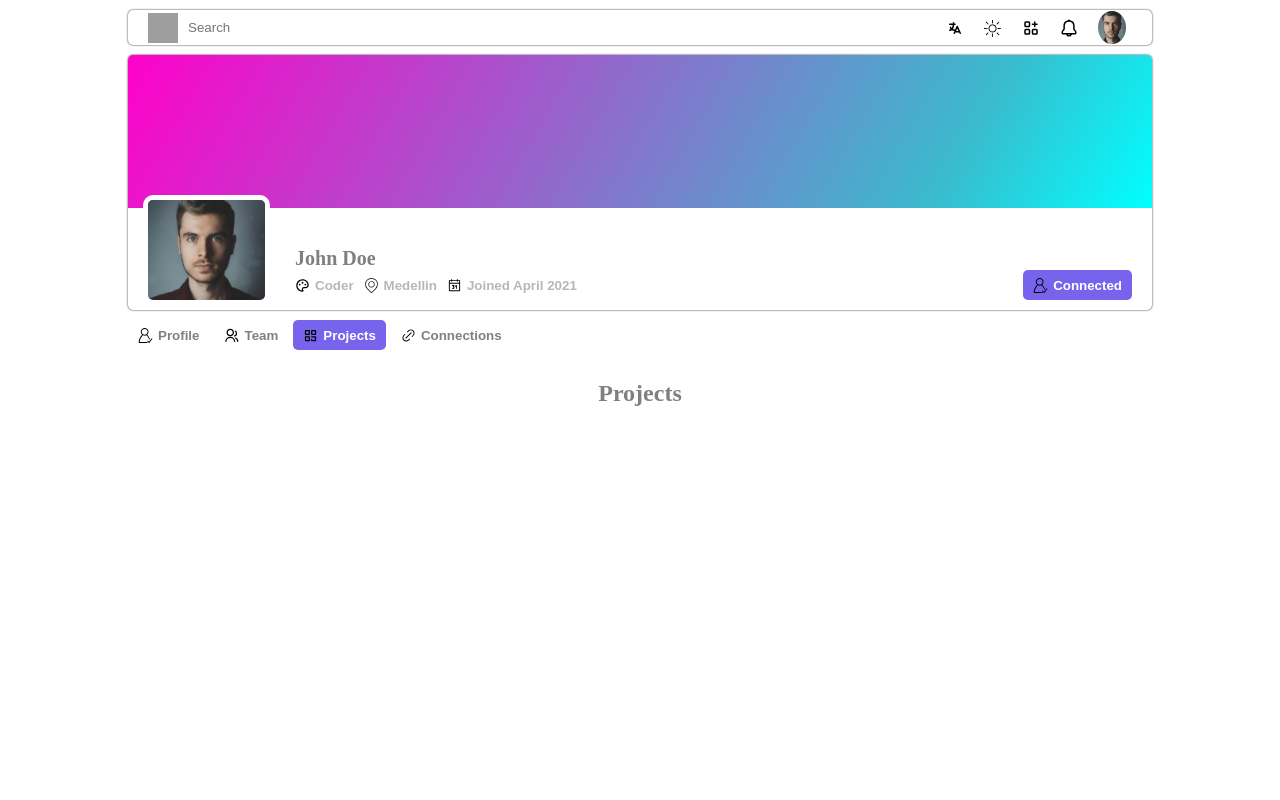
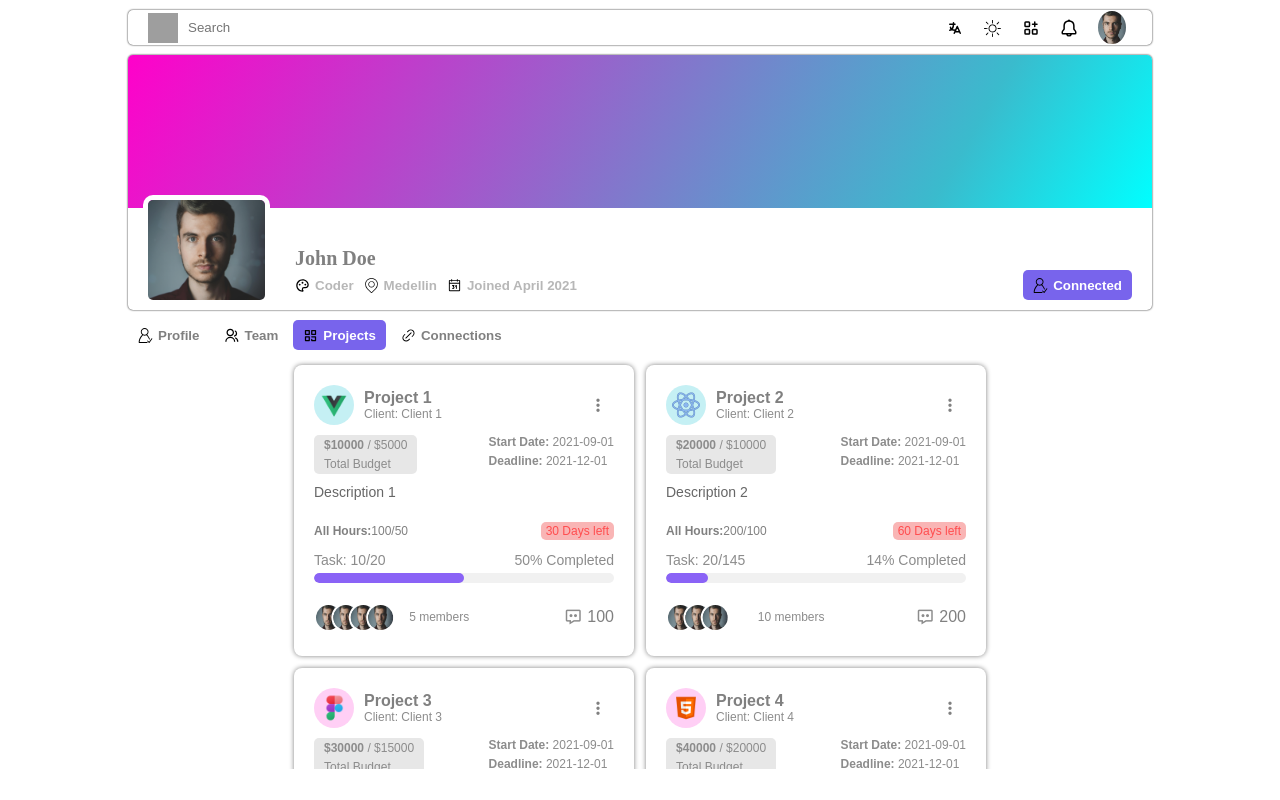
Before and after one commit to JhonatanTH7/Vue-Project, a Vue app: page / in a window 1280 px wide. Both pictures are taken after a click on the button "Projects". Built offline with nearby package versions, Linux system fonts and the light colour scheme; grey boxes are pictures that could not be loaded.

Commit message:
Projects finished

```diff
--- /dev/null
+++ b/src/components/projects/ProgressBar.vue
@@ -0,0 +1,54 @@
+<template>
+  <div class="progressBarContainer">
+    <div class="progressHeader">
+      <span>Task: {{ progress }}/{{ max }}</span>
+      <span>{{ percentage }}% Completed</span>
+    </div>
+    <div class="progressBar">
+      <div class="progressFill" :style="{ width: `${percentage}%` }"></div>
+    </div>
+  </div>
+</template>
+
+<script lang="ts" setup>
+import { computed, defineProps } from "vue";
+
+const props = defineProps<{
+  progress: number;
+  max: number;
+}>();
+
+const percentage = computed(() => {
+  return Math.round((props.progress / props.max) * 100);
+});
+</script>
+
+<style scoped>
+.progressBarContainer {
+  width: 100%;
+}
+
+.progressHeader {
+  display: flex;
+  justify-content: space-between;
+  width: 100%;
+  font-size: 14px;
+  color: #8c8c8c;
+  margin-bottom: 5px;
+}
+
+.progressBar {
+  width: 100%;
+  height: 10px;
+  background-color: #f1f1f1;
+  border-radius: 5px;
+  overflow: hidden;
+}
+
+.progressFill {
+  height: 100%;
+  background-color: #8a63f6;
+  border-radius: 5px;
+  transition: width 0.4s ease;
+}
+</style>
--- /dev/null
+++ b/src/components/projects/ProjectCard.vue
@@ -0,0 +1,192 @@
+<template>
+  <div class="projectCard">
+    <div class="projectHeader">
+      <img :src="imageSrc" alt="Project Logo" class="projectLogo" />
+      <div class="projectInfo">
+        <h3 class="projectTitle">{{ title }}</h3>
+        <p class="projectClient">Client: {{ client }}</p>
+      </div>
+      <button class="projectMenu hoverableNoBGButton">
+        <i class="bx bx-dots-vertical-rounded"></i>
+      </button>
+    </div>
+
+    <div class="projectDetails">
+      <div class="projectBudget">
+        <p>
+          <strong>${{ totalBudget }}</strong> / ${{ budget }}
+        </p>
+        <span>Total Budget</span>
+      </div>
+      <div class="projectDates">
+        <p><strong>Start Date:</strong> {{ startDate }}</p>
+        <p><strong>Deadline:</strong> {{ deadline }}</p>
+      </div>
+    </div>
+    <p class="projectDescription">
+      {{ description }}
+    </p>
+
+    <div class="projectProgress">
+      <div class="projectTiming">
+        <p><strong>All Hours:</strong> {{ totalHours }}/{{ hours }}</p>
+        <p class="projectDeadlineWarning">{{ daysLeft }} Days left</p>
+      </div>
+      <ProgressBar :progress="tasksCompleted" :max="totalTasks" />
+    </div>
+
+    <div class="projectFooter">
+      <ProfileCarousel :profiles="profiles.slice(0, 4)" />
+      <p class="projectMembers">{{ members }} members</p>
+      <div><i class="iconChat bx bx-message-dots"></i>{{ chatMessages }}</div>
+    </div>
+  </div>
+</template>
+
+<script lang="ts" setup>
+import ProgressBar from "@/components/projects/ProgressBar.vue";
+import ProfileCarousel from "@/components/team/ProfileCarousel.vue";
+
+defineProps<{
+  imageSrc: string;
+  title: string;
+  client: string;
+  budget: number;
+  totalBudget: number;
+  startDate: string;
+  deadline: string;
+  description: string;
+  totalHours: number;
+  hours: number;
+  daysLeft: number;
+  members: number;
+  chatMessages: number;
+  tasksCompleted: number;
+  totalTasks: number;
+  profiles: { name: string; image: string }[];
+}>();
+</script>
+
+<style scoped>
+.projectCard {
+  width: 300px;
+  padding: 20px;
+  background: #fff;
+  border-radius: 8px;
+  box-shadow: 0 0 5px 0;
+  font-family: "Arial", sans-serif;
+}
+
+.projectHeader {
+  display: flex;
+  justify-content: space-between;
+  align-items: center;
+}
+
+.projectLogo {
+  width: 40px;
+  height: 40px;
+  border-radius: 50%;
+}
+
+.projectInfo {
+  flex-grow: 1;
+  margin-left: 10px;
+}
+
+.projectTitle {
+  margin: 0;
+  font-size: 16px;
+  font-weight: bold;
+}
+
+.projectClient {
+  margin: 0;
+  font-size: 12px;
+  color: #8c8c8c;
+}
+
+.projectMenu {
+  font-size: 20px;
+}
+
+.projectDetails {
+  display: flex;
+  justify-content: space-between;
+  margin: 10px 0;
+}
+
+.projectBudget,
+.projectDates {
+  display: flex;
+  flex-direction: column;
+  gap: 5px;
+  font-size: 12px;
+  color: #8c8c8c;
+}
+
+.projectBudget {
+  background-color: #e7e7e7;
+  border-radius: 5px;
+  padding-left: 10px;
+  padding-right: 10px;
+  padding-top: 3px;
+  padding-bottom: 3px;
+}
+
+.projectBudget p,
+.projectDates p {
+  margin: 0;
+}
+
+.projectDescription {
+  font-size: 14px;
+  color: #666;
+  margin: 10px 0;
+}
+
+.projectProgress {
+  margin: 10px 0;
+}
+
+.projectTiming {
+  display: flex;
+  justify-content: space-between;
+}
+
+.projectTiming p {
+  display: flex;
+  align-items: center;
+  font-size: 12px;
+}
+
+.projectDeadlineWarning {
+  color: #ff4d4f;
+  background-color: rgb(249, 181, 181);
+  padding: 2px 5px;
+  border-radius: 5px;
+}
+
+.projectFooter {
+  display: flex;
+  justify-content: space-between;
+  align-items: center;
+  margin-top: 15px;
+}
+
+.projectFooter div {
+  display: flex;
+  align-items: center;
+  gap: 5px;
+}
+
+.projectMembers {
+  font-size: 12px;
+  color: #8c8c8c;
+}
+
+.iconChat {
+  font-size: 18px;
+  color: #8c8c8c;
+}
+</style>
--- a/src/components/projects/ProjectsTab.vue
+++ b/src/components/projects/ProjectsTab.vue
@@ -1,20 +1,123 @@
 <template>
-  <section class="container">
-    <h1>Projects</h1>
+  <section class="scrollableCardsContainer">
+    <ProjectCard
+      :image-src="project.imageSrc"
+      :title="project.title"
+      :client="project.client"
+      :budget="project.budget"
+      :total-budget="project.totalBudget"
+      :start-date="project.startDate"
+      :deadline="project.deadline"
+      :description="project.description"
+      :total-hours="project.totalHours"
+      :hours="project.hours"
+      :days-left="project.daysLeft"
+      :members="project.members"
+      :chat-messages="project.chatMessages"
+      :tasks-completed="project.tasksCompleted"
+      :total-tasks="project.totalTasks"
+      :profiles="project.profiles"
+      v-for="project in projects"
+    />
   </section>
 </template>
 
 <script setup lang="ts">
+import ProjectCard from "./ProjectCard.vue";
 
+const projects = [
+  {
+    imageSrc: "./src/assets/icons/Vuejs_icon.png",
+    title: "Project 1",
+    client: "Client 1",
+    budget: 5000,
+    totalBudget: 10000,
+    startDate: "2021-09-01",
+    deadline: "2021-12-01",
+    description: "Description 1",
+    totalHours: 100,
+    hours: 50,
+    daysLeft: 30,
+    members: 5,
+    chatMessages: 100,
+    tasksCompleted: 10,
+    totalTasks: 20,
+    profiles: [
+      { name: "John Doe", image: "./src/assets/icons/Profile_icon.jpg" },
+      { name: "Jane Smith", image: "./src/assets/icons/Profile_icon.jpg" },
+      { name: "Mike Ross", image: "./src/assets/icons/Profile_icon.jpg" },
+      { name: "Anna Taylor", image: "./src/assets/icons/Profile_icon.jpg" },
+      { name: "Anna Taylor", image: "./src/assets/icons/Profile_icon.jpg" },
+      { name: "Anna Taylor", image: "./src/assets/icons/Profile_icon.jpg" },
+    ],
+  },
+  {
+    imageSrc: "./src/assets/icons/React_icon.png",
+    title: "Project 2",
+    client: "Client 2",
+    budget: 10000,
+    totalBudget: 20000,
+    startDate: "2021-09-01",
+    deadline: "2021-12-01",
+    description: "Description 2",
+    totalHours: 200,
+    hours: 100,
+    daysLeft: 60,
+    members: 10,
+    chatMessages: 200,
+    tasksCompleted: 20,
+    totalTasks: 145,
+    profiles: [
+      { name: "John Doe", image: "./src/assets/icons/Profile_icon.jpg" },
+      { name: "Jane Smith", image: "./src/assets/icons/Profile_icon.jpg" },
+      { name: "Mike Ross", image: "./src/assets/icons/Profile_icon.jpg" },
+    ],
+  },
+  {
+    imageSrc: "./src/assets/icons/Figma_icon.png",
+    title: "Project 3",
+    client: "Client 3",
+    budget: 15000,
+    totalBudget: 30000,
+    startDate: "2021-09-01",
+    deadline: "2021-12-01",
+    description: "Description 3",
+    totalHours: 300,
+    hours: 150,
+    daysLeft: 90,
+    members: 15,
+    chatMessages: 300,
+    tasksCompleted: 30,
+    totalTasks: 45,
+    profiles: [
+      { name: "John Doe", image: "./src/assets/icons/Profile_icon.jpg" },
+      { name: "Jane Smith", image: "./src/assets/icons/Profile_icon.jpg" },
+    ],
+  },
+  {
+    imageSrc: "./src/assets/icons/Html_icon.png",
+    title: "Project 4",
+    client: "Client 4",
+    budget: 20000,
+    totalBudget: 40000,
+    startDate: "2021-09-01",
+    deadline: "2021-12-01",
+    description: "Description 4",
+    totalHours: 400,
+    hours: 200,
+    daysLeft: 120,
+    members: 20,
+    chatMessages: 400,
+    tasksCompleted: 13,
+    totalTasks: 80,
+    profiles: [
+      { name: "John Doe", image: "./src/assets/icons/Profile_icon.jpg" },
+      { name: "Jane Smith", image: "./src/assets/icons/Profile_icon.jpg" },
+      { name: "Mike Ross", image: "./src/assets/icons/Profile_icon.jpg" },
+      { name: "Anna Taylor", image: "./src/assets/icons/Profile_icon.jpg" },
+    ],
+  },
+];
 </script>
 
-<style scoped>
-.container {
-  height: min-content;
-  max-height: 100%;
-  width: 80%;
-  display: flex;
-  flex-wrap: wrap;
-  justify-content: center;
-}
-</style>
+<style scoped></style>
```
